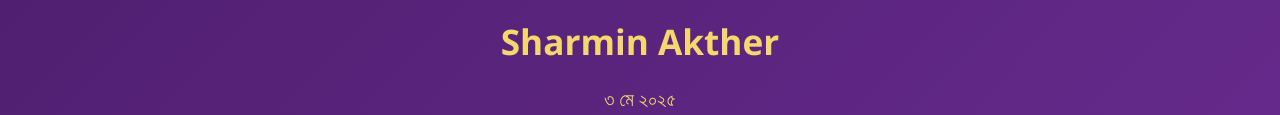
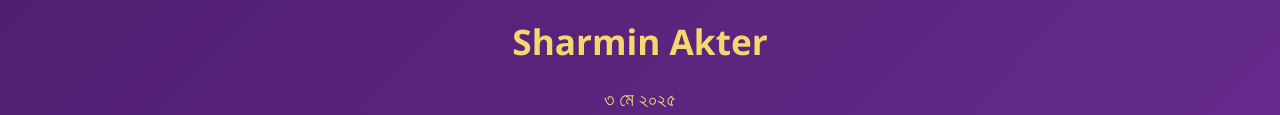
Before and after one commit to Rana-Shohal/3-May-2025, a plain HTML site: page index.html in a window 1280 px wide. Shown: the part 353-468 px from the top of the page. Drawn offline with Linux system fonts and the light colour scheme.

Commit message:
Update index.html

```diff
--- a/index.html
+++ b/index.html
@@ -64,7 +64,7 @@
 
     <div class="names">Shohel Rana</div>
     <div class="heart">❤</div>
-    <div class="names">Sharmin Akther</div>
+    <div class="names">Sharmin Akter</div>
 
     <div class="date">৩ মে ২০২৫</div>
     <div class="counter" id="counter">লোড হচ্ছে...</div>
```
